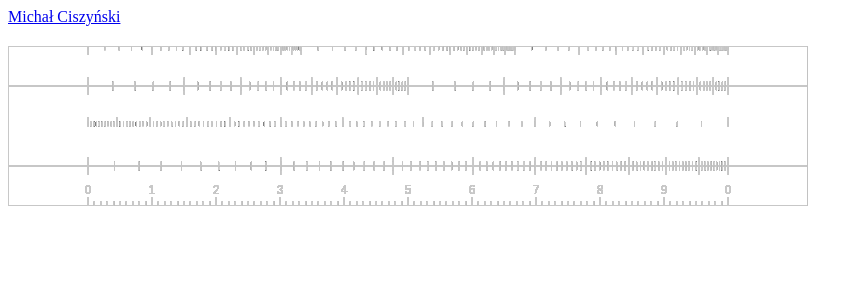
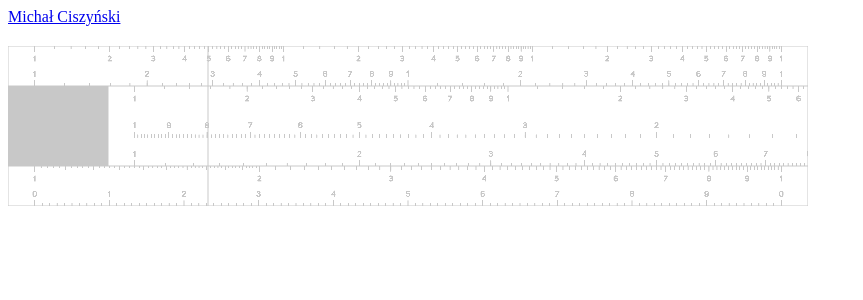
Before and after one commit to ciszyn/ciszyn.github.io, a Jekyll site: the page built from slideRule.md, in a window 1280 px wide. Shown: the top 300 px of the page, without its empty margins (0-863 px from the left). Built offline with Jekyll 4.4.1, drawn with Linux system fonts in a browser that asks for light colours; our own code applies the rules of GitHub Pages for plain Markdown files.

Commit message:
adding numbers to sliderule

```diff
--- /dev/null
+++ b/assets/js/slideRule.js
@@ -0,0 +1,169 @@
+sizeX = 800;
+sizeY = 800 / 5;
+
+posX = 0;
+
+fontsize = 7;
+
+defaultColor = 200
+
+function preload() {
+    font = loadFont('assets/uniSansThin.otf');
+}
+
+function setup() {
+
+    var canvasDiv = document.getElementById('slide-rule');
+    var canvasWidth = canvasDiv.offsetWidth;
+
+    newSizeX = canvasWidth > sizeX ? sizeX : canvasWidth;
+    newSizeY = newSizeX * sizeY / sizeX;
+
+    canvas = createCanvas(newSizeX, newSizeY);
+    canvas.parent('slide-rule')
+
+    strokeWeight(1);
+    stroke(defaultColor);
+
+    textFont(font);
+    textSize(fontsize);
+    textAlign(CENTER, CENTER);
+
+    indexPos = 200;
+    slidePos = 100;
+}
+
+function draw() {
+    pixelDensity(10);
+    fill(defaultColor);
+
+
+    offset = width / 30
+    length = width - 2 * offset
+    tickHeight = height / 30
+
+    strokeWeight(1);
+
+    drawRule();
+    drawSlide();
+
+    // Index
+
+}
+
+function drawSlide() {
+    //C
+    for (i = 1; i < 11; i++) {
+        line(slidePos + offset + length * log(i) / log(10), 3 / 4 * height, slidePos + offset + length * log(i) / log(10), 3 / 4 * height - tickHeight)
+        text((i - 1) % 9 + 1, slidePos + offset + length * log(i) / log(10), 3 / 4 * height - tickHeight - fontsize);
+    }
+
+    for (i = 1; i < 10; i += 0.1) {
+        line(slidePos + offset + length * log(i) / log(10), 3 / 4 * height, slidePos + offset + length * log(i) / log(10), 3 / 4 * height - tickHeight / 2)
+    }
+
+    //CI
+    for (i = 1; i < 11; i++) {
+        line(slidePos + width - offset - length * log(i) / log(10), height * 4 / 7, slidePos + width - offset - length * log(i) / log(10), height * 4 / 7 - tickHeight)
+        text((i - 1) % 9 + 1, slidePos + width - offset - length * log(i) / log(10), height * 4 / 7 - tickHeight - fontsize);
+    }
+
+    for (i = 1; i < 10; i += 0.1) {
+        line(slidePos + width - offset - length * log(i) / log(10), height * 4 / 7, slidePos + width - offset - length * log(i) / log(10), height * 4 / 7 - tickHeight / 2)
+    }
+
+    //B
+    for (i = 1; i < 11; i++) {
+        line(slidePos + offset + length * log(i) / log(10) / 2, height / 4, slidePos + offset + length * log(i) / log(10) / 2, height / 4 + tickHeight)
+        text((i - 1) % 9 + 1, slidePos + offset + length * log(i) / log(10) / 2, height / 4 + tickHeight + fontsize);
+
+        line(slidePos + offset + length / 2 + length * log(i) / log(10) / 2, height / 4, slidePos + offset + length / 2 + length * log(i) / log(10) / 2, height / 4 + tickHeight)
+        text((i - 1) % 9 + 1, slidePos + offset + length / 2 + length * log(i) / log(10) / 2, height / 4 + tickHeight + fontsize);
+    }
+
+    for (i = 1; i < 10; i += 0.2) {
+        line(slidePos + offset + length * log(i) / log(10) / 2, height / 4, slidePos + offset + length * log(i) / log(10) / 2, height / 4 + tickHeight / 2)
+
+        line(slidePos + offset + length / 2 + length * log(i) / log(10) / 2, height / 4, slidePos + offset + length / 2 + length * log(i) / log(10) / 2, height / 4 + tickHeight / 2)
+    }
+}
+
+function drawRule() {
+    noFill();
+    rect(0, 0, width, height);
+
+    rect(posX + slidePos, height / 4, width, height / 2);
+
+    fill(defaultColor);
+
+    rect(posX, height / 4, slidePos, height / 2);
+
+    line(indexPos, 0, indexPos, height)
+
+    //L
+    for (i = 0; i < 11; i++) {
+        line(offset + length / 10 * i, height, offset + length / 10 * i, height - tickHeight)
+        text(i % 10, offset + length / 10 * i, height - tickHeight - fontsize);
+    }
+
+    for (i = 0; i < 10; i += 0.1) {
+        line(offset + length / 10 * i, height, offset + length / 10 * i, height - tickHeight / 2)
+    }
+
+    //D
+    for (i = 1; i < 11; i++) {
+        line(offset + length * log(i) / log(10), 3 / 4 * height, offset + length * log(i) / log(10), 3 / 4 * height + tickHeight)
+        text((i - 1) % 9 + 1, offset + length * log(i) / log(10), 3 / 4 * height + tickHeight + fontsize);
+    }
+
+    for (i = 1; i < 10; i += 0.1) {
+        line(offset + length * log(i) / log(10), 3 / 4 * height, offset + length * log(i) / log(10), 3 / 4 * height + 2 * tickHeight / 3)
+    }
+
+    for (i = 1; i < 2; i += 0.02) {
+        line(offset + length * log(i) / log(10), 3 / 4 * height, offset + length * log(i) / log(10), 3 / 4 * height + tickHeight / 3)
+    }
+
+    //A
+    for (i = 1; i < 11; i++) {
+        line(offset + length * log(i) / log(10) / 2, height / 4, offset + length * log(i) / log(10) / 2, height / 4 - tickHeight)
+        text((i - 1) % 9 + 1, offset + length * log(i) / log(10) / 2, height / 4 - tickHeight - fontsize);
+
+        line(offset + length / 2 + length * log(i) / log(10) / 2, height / 4, offset + length / 2 + length * log(i) / log(10) / 2, height / 4 - tickHeight)
+        text((i - 1) % 9 + 1, offset + length / 2 + length * log(i) / log(10) / 2, height / 4 - tickHeight - fontsize);
+
+    }
+
+    for (i = 1; i < 10; i += 0.2) {
+        line(offset + length * log(i) / log(10) / 2, height / 4, offset + length * log(i) / log(10) / 2, height / 4 - tickHeight / 2)
+        line(offset + length / 2 + length * log(i) / log(10) / 2, height / 4, offset + length / 2 + length * log(i) / log(10) / 2, height / 4 - tickHeight / 2)
+    }
+
+    //K
+    for (i = 1; i < 11; i++) {
+        line(offset + length * log(i) / log(10) / 3, 0, offset + length * log(i) / log(10) / 3, tickHeight)
+        text((i - 1) % 9 + 1, offset + length * log(i) / log(10) / 3, tickHeight + fontsize);
+
+        line(offset + length / 3 + length * log(i) / log(10) / 3, 0, offset + length / 3 + length * log(i) / log(10) / 3, tickHeight)
+        text((i - 1) % 9 + 1, offset + length / 3 + length * log(i) / log(10) / 3, tickHeight + fontsize);
+
+        line(offset + 2 * length / 3 + length * log(i) / log(10) / 3, 0, offset + 2 * length / 3 + length * log(i) / log(10) / 3, tickHeight)
+        text((i - 1) % 9 + 1, offset + 2 * length / 3 + length * log(i) / log(10) / 3, tickHeight + fontsize);
+    }
+
+    for (i = 1; i < 10; i += 0.2) {
+        line(offset + length * log(i) / log(10) / 3, 0, offset + length * log(i) / log(10) / 3, tickHeight / 2)
+        line(offset + length / 3 + length * log(i) / log(10) / 3, 0, offset + length / 3 + length * log(i) / log(10) / 3, tickHeight / 2)
+        line(offset + 2 * length / 3 + length * log(i) / log(10) / 3, 0, offset + 2 * length / 3 + length * log(i) / log(10) / 3, tickHeight / 2)
+    }
+}
+
+function windowResized() {
+    var canvasDiv = document.getElementById('slide-rule');
+    var canvasWidth = canvasDiv.offsetWidth;
+
+    newSizeX = canvasWidth > sizeX ? sizeX : canvasWidth;
+    newSizeY = newSizeX * sizeY / sizeX;
+    resizeCanvas(newSizeX, newSizeY);
+    redraw();
+}
--- a/assets/scripts/slideRule.js
+++ /dev/null
@@ -1,136 +0,0 @@
-sizeX = 800;
-sizeY = 800 / 5;
-
-posX = 0;
-
-fontsize = 12;
-
-defaultColor = 200
-
-function preload() {
-    font = loadFont('assets/uniSansThin.otf');
-}
-
-function setup() {
-    canvas = createCanvas(sizeX, sizeY);
-    canvas.parent('slide-rule')
-
-    strokeWeight(2);
-    stroke(defaultColor);
-
-    textFont(font);
-    textSize(fontsize);
-    textAlign(CENTER, CENTER);
-
-    smooth();
-}
-
-function draw() {
-
-    noFill();
-    rect(0, 0, width, height);
-
-    rect(posX, height / 4, width, height / 2);
-
-    fill(defaultColor);
-
-    offset = width / 10
-    length = width - 2 * offset
-    tickHeight = height / 20
-
-    //L
-    for (i = 0; i < 11; i++) {
-        strokeWeight(1);
-        line(offset + length / 10 * i, height, offset + length / 10 * i, height - tickHeight)
-        strokeWeight(0.01);
-        textFont('Arial');
-
-        text(i % 10, offset + length / 10 * i, height - fontsize - 3);
-    }
-
-    for (i = 0; i < 10; i += 0.1) {
-        strokeWeight(0.5);
-        line(offset + length / 10 * i, height, offset + length / 10 * i, height - tickHeight / 2)
-    }
-
-    //D
-    for (i = 1; i < 11; i++) {
-        strokeWeight(1);
-        line(offset + length * log(i) / log(10), 3 / 4 * height, offset + length * log(i) / log(10), 3 / 4 * height + tickHeight)
-    }
-
-    for (i = 1; i < 10; i += 0.1) {
-        strokeWeight(0.2);
-        line(offset + length * log(i) / log(10), 3 / 4 * height, offset + length * log(i) / log(10), 3 / 4 * height + tickHeight / 2)
-    }
-
-    //C
-    for (i = 1; i < 11; i++) {
-        strokeWeight(1);
-        line(offset + length * log(i) / log(10), 3 / 4 * height, offset + length * log(i) / log(10), 3 / 4 * height - tickHeight)
-    }
-
-    for (i = 1; i < 10; i += 0.1) {
-        strokeWeight(0.2);
-        line(offset + length * log(i) / log(10), 3 / 4 * height, offset + length * log(i) / log(10), 3 / 4 * height - tickHeight / 2)
-    }
-
-    //CI
-    for (i = 1; i < 11; i++) {
-        strokeWeight(1);
-        line(width - offset - length * log(i) / log(10), height / 2, width - offset - length * log(i) / log(10), height / 2 - tickHeight)
-    }
-
-    for (i = 1; i < 10; i += 0.1) {
-        strokeWeight(0.2);
-        line(width - offset - length * log(i) / log(10), height / 2, width - offset - length * log(i) / log(10), height / 2 - tickHeight / 2)
-    }
-
-    //B
-    for (i = 1; i < 11; i++) {
-        strokeWeight(1);
-        line(offset + length * log(i) / log(10) / 2, height / 4, offset + length * log(i) / log(10) / 2, height / 4 + tickHeight)
-        line(offset + length / 2 + length * log(i) / log(10) / 2, height / 4, offset + length / 2 + length * log(i) / log(10) / 2, height / 4 + tickHeight)
-    }
-
-    for (i = 1; i < 10; i += 0.2) {
-        strokeWeight(0.2);
-        line(offset + length * log(i) / log(10) / 2, height / 4, offset + length * log(i) / log(10) / 2, height / 4 + tickHeight / 2)
-        line(offset + length / 2 + length * log(i) / log(10) / 2, height / 4, offset + length / 2 + length * log(i) / log(10) / 2, height / 4 + tickHeight / 2)
-    }
-
-    //A
-    for (i = 1; i < 11; i++) {
-        strokeWeight(1);
-        line(offset + length * log(i) / log(10) / 2, height / 4, offset + length * log(i) / log(10) / 2, height / 4 - tickHeight)
-        line(offset + length / 2 + length * log(i) / log(10) / 2, height / 4, offset + length / 2 + length * log(i) / log(10) / 2, height / 4 - tickHeight)
-    }
-
-    for (i = 1; i < 10; i += 0.2) {
-        strokeWeight(0.2);
-        line(offset + length * log(i) / log(10) / 2, height / 4, offset + length * log(i) / log(10) / 2, height / 4 - tickHeight / 2)
-        line(offset + length / 2 + length * log(i) / log(10) / 2, height / 4, offset + length / 2 + length * log(i) / log(10) / 2, height / 4 - tickHeight / 2)
-    }
-
-    //K
-    for (i = 1; i < 11; i++) {
-        strokeWeight(1);
-        line(offset + length * log(i) / log(10) / 3, 0, offset + length * log(i) / log(10) / 3, tickHeight)
-        line(offset + length / 3 + length * log(i) / log(10) / 3, 0, offset + length / 3 + length * log(i) / log(10) / 3, tickHeight)
-        line(offset + 2 * length / 3 + length * log(i) / log(10) / 3, 0, offset + 2 * length / 3 + length * log(i) / log(10) / 3, tickHeight)
-    }
-
-    for (i = 1; i < 10; i += 0.2) {
-        strokeWeight(0.2);
-        line(offset + length * log(i) / log(10) / 3, 0, offset + length * log(i) / log(10) / 3, tickHeight / 2)
-        line(offset + length / 3 + length * log(i) / log(10) / 3, 0, offset + length / 3 + length * log(i) / log(10) / 3, tickHeight / 2)
-        line(offset + 2 * length / 3 + length * log(i) / log(10) / 3, 0, offset + 2 * length / 3 + length * log(i) / log(10) / 3, tickHeight / 2)
-    }
-}
-
-function windowResized() {
-    newSizeX = windowWidth > sizeX ? sizeX : windowWidth;
-    newSizeY = newSizeX * sizeY / sizeX;
-    resizeCanvas(newSizeX, newSizeY);
-    redraw();
-}
--- a/slideRule.md
+++ b/slideRule.md
@@ -1,2 +1,2 @@
 <div id="slide-rule"></div>
-<script src="{{ base.url | prepend: site.url }}/assets/scripts/slideRule.js"></script>
+<script src="assets/js/slideRule.js"></script>
```
